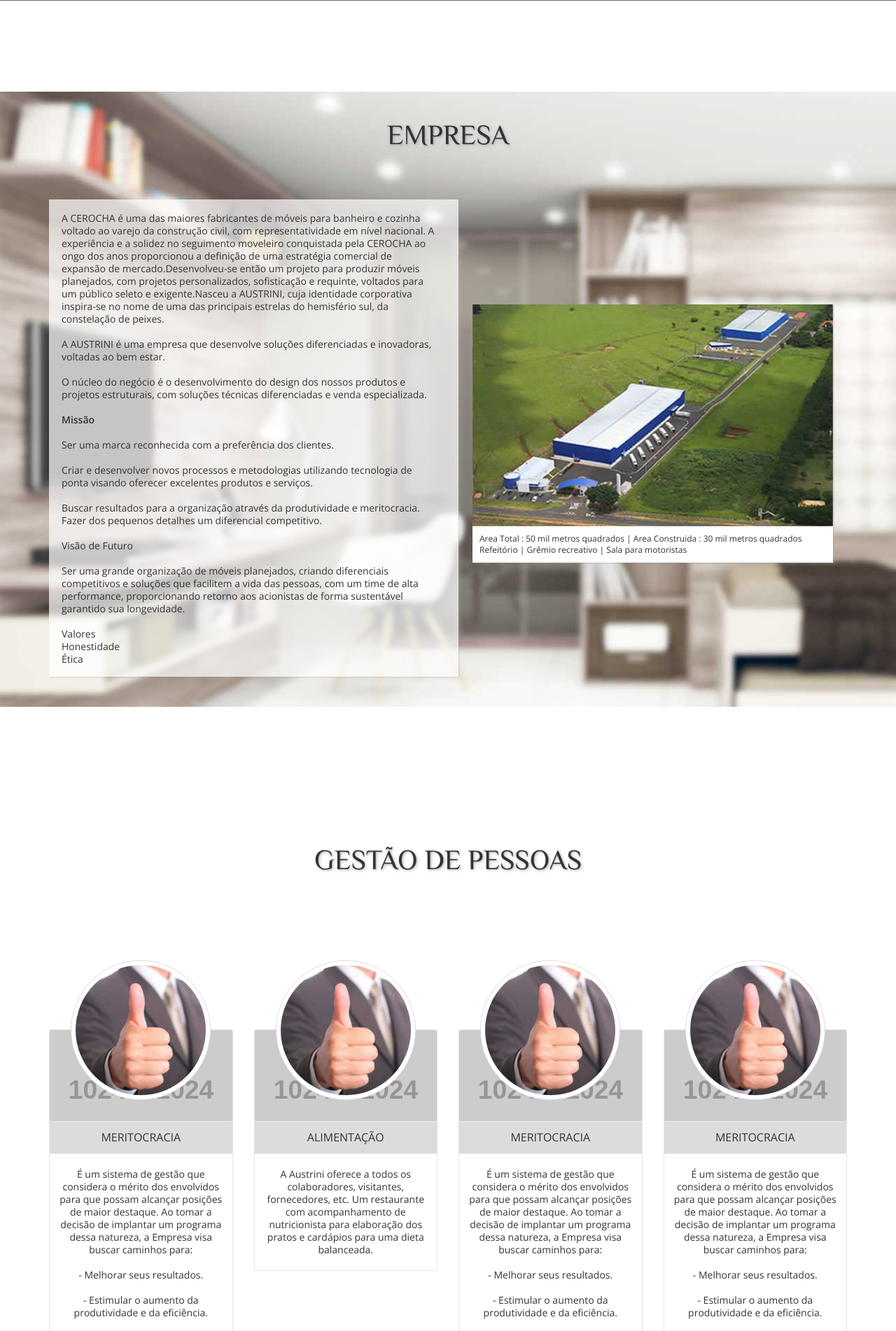
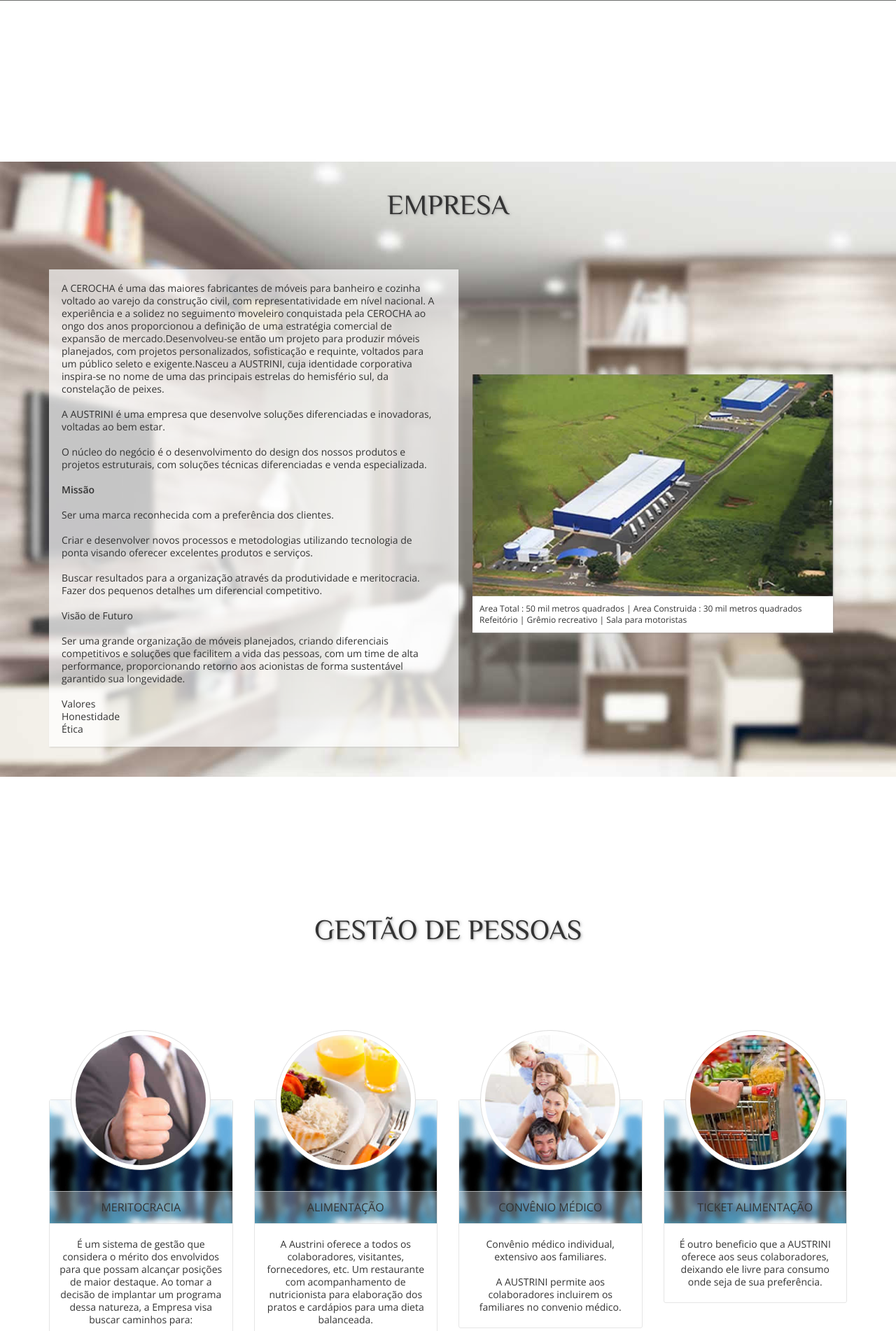
Before and after one commit to damasiorafael/austrini, a PHP site: page /home.html in a window 1280 px wide. Shown: the part 1468-3370 px from the top of the page at 70% size. Run offline with PHP 8.4, Linux system fonts and the light colour scheme; grey boxes labelled with a size stand in for pictures from a placeholder-image service; some libraries are stand-ins or nearby versions.

Commit message:
gestao de pessoas terminado

```diff
--- a/css/austrini.css
+++ b/css/austrini.css
@@ -384,7 +384,7 @@
 /*        EMPRESA                                                                */
 /*                                                                               */
 /*-------------------------------------------------------------------------------*/
-.section-empresa { background: url(../img/bg_empresa.jpg) no-repeat 0 0; padding-top: 30px; position: relative;}
+.section-empresa { background: url(../img/bg_empresa.jpg) no-repeat 0 0; padding-top: 30px; position: relative; margin-top: 100px;}
 .box-empresa { width: 100%; height: 682px; background: #FFF; margin-top: 60px; position: absolute; z-index: 9;}
 .opacity { opacity: .70}
 .box-shadow { box-shadow: 1px 1px 2px rgba(153, 153, 153, 0.5);}
@@ -444,7 +444,7 @@
 }
 
 #gestao .box .title {
-    background: url('http://placehold.it/1024') no-repeat center center fixed;
+    background: url(../img/img-business.jpg) no-repeat center center;
     -webkit-background-size: cover;
     -moz-background-size: cover;
     -o-background-size: cover;
--- a/home.html
+++ b/home.html
@@ -239,7 +239,7 @@
 				<div class="col-md-3">
 					<div class="box wow fadeInDown" data-wow-duration="1s" data-wow-delay="0.5s">
 						<span class="circular-image">
-							<img  class="img-circle" src="img/img-meritocracia.jpg" alt="img sample" />
+							<img  class="img-circle" src="img/img-alimentacao.jpg" alt="img sample" />
 						</span>
 						<span class="title">
 							<span>ALIMENTAÇÃO</span>
@@ -252,38 +252,27 @@
 				<div class="col-md-3">
 					<div class="box wow fadeInDown" data-wow-duration="1s" data-wow-delay="0.7s">
 						<span class="circular-image">
-							<img  class="img-circle" src="img/img-meritocracia.jpg" alt="img sample" />
+							<img  class="img-circle" src="img/img-convenio.jpg" alt="img sample" />
 						</span>
 						<span class="title">
-							<span>MERITOCRACIA</span>
+							<span>CONVÊNIO MÉDICO</span>
 						</span>
 						<span class="text">
-							É um sistema de gestão que considera o mérito dos  envolvidos para que possam alcançar posições de  maior destaque.
-							Ao tomar a decisão de implantar um programa dessa natureza, a Empresa visa buscar caminhos para:<br /><br />
-							- Melhorar seus resultados.<br /><br />
-							- Estimular o aumento da produtividade e da eficiência.<br /><br />
-							- Aperfeiçoar seus métodos de administrar seus recursos humanos.<br /><br />
-							- Somar forças para atingir objetivos comuns.<br /><br />
-							- Manter um ambiente saudável num clima de harmonia, cooperação e comprometimento de todos.
+							Convênio médico individual, extensivo aos familiares.<br /><br/ >
+							A AUSTRINI permite aos colaboradores incluirem os  familiares no convenio médico.
 						</span>
 					</div>
 				</div>
 				<div class="col-md-3">
 					<div class="box wow fadeInDown" data-wow-duration="1s" data-wow-delay="0.9s">
 						<span class="circular-image">
-							<img  class="img-circle" src="img/img-meritocracia.jpg" alt="img sample" />
+							<img  class="img-circle" src="img/img-ticket.jpg" alt="img sample" />
 						</span>
 						<span class="title">
-							<span>MERITOCRACIA</span>
+							<span>TICKET ALIMENTAÇÃO</span>
 						</span>
 						<span class="text">
-							É um sistema de gestão que considera o mérito dos  envolvidos para que possam alcançar posições de  maior destaque.
-							Ao tomar a decisão de implantar um programa dessa natureza, a Empresa visa buscar caminhos para:<br /><br />
-							- Melhorar seus resultados.<br /><br />
-							- Estimular o aumento da produtividade e da eficiência.<br /><br />
-							- Aperfeiçoar seus métodos de administrar seus recursos humanos.<br /><br />
-							- Somar forças para atingir objetivos comuns.<br /><br />
-							- Manter um ambiente saudável num clima de harmonia, cooperação e comprometimento de todos.
+							É outro beneficio que a AUSTRINI oferece aos seus colaboradores, deixando ele livre para consumo onde seja de sua preferência.
 						</span>
 					</div>
 				</div>
```
Also changed, not shown: img/img-alimentacao.jpg (added), img/img-business.jpg (added), img/img-convenio.jpg (added), img/img-ticket.jpg (added).
